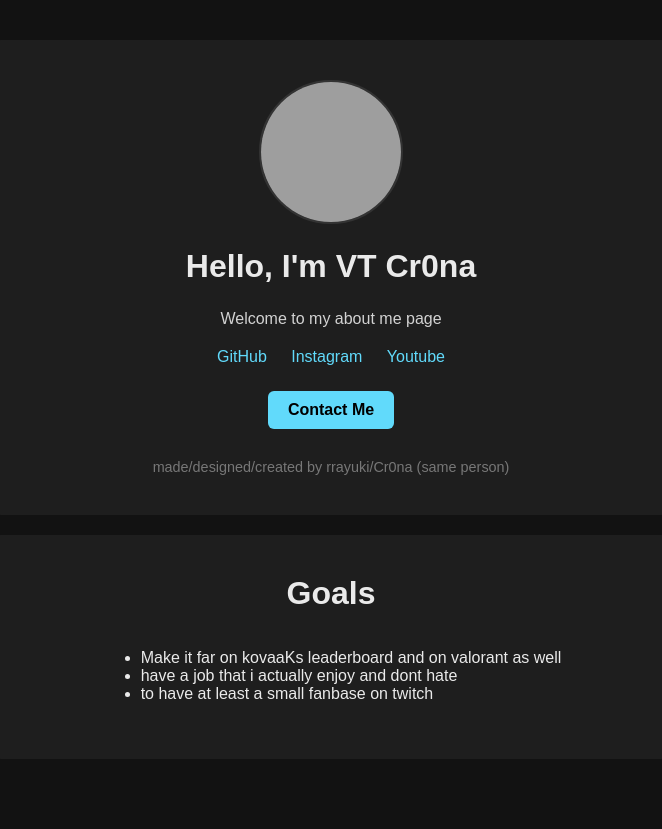
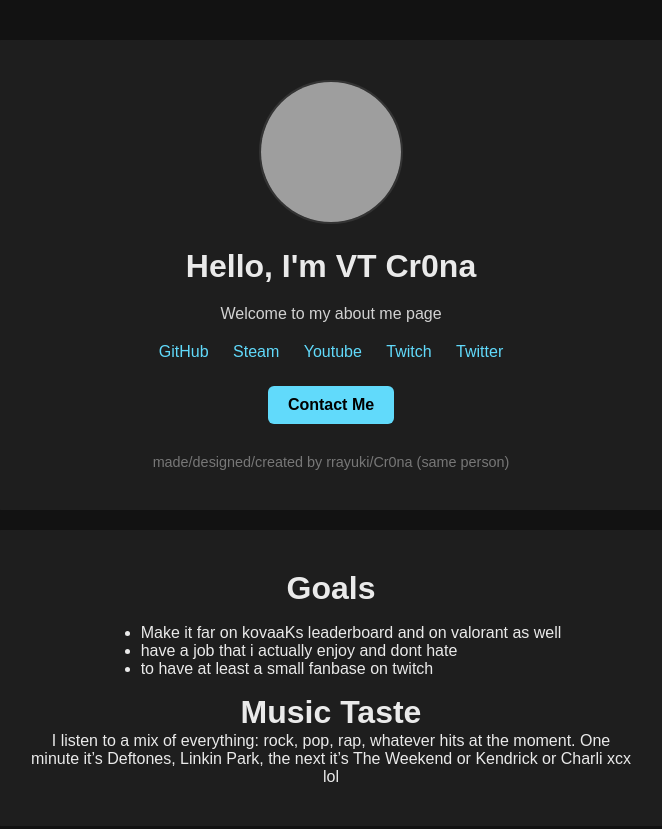
Before and after one commit to ayukixx/aboutme.rrayuki, a plain HTML site: page index.html in a window 1280 px wide. Shown: the whole page, without its empty margins (309-971 px from the left). Drawn offline with Linux system fonts and the light colour scheme; grey boxes are pictures that could not be loaded.

Commit message:
Update index.html with new content and links
Added a new section for 'Music Taste' and updated social links.

```diff
--- a/index.html
+++ b/index.html
@@ -32,6 +32,7 @@
         }
         h1 {
             margin-top: 0;
+            margin-bottom: 1px;
             font-weight: 600;
         }
         p {
@@ -85,8 +86,10 @@
 
         <div class="social">
             <a href="https://github.com/ayukixx" target="_blank">GitHub</a>
-            <a href="https://instagram.com/aggelosnt" target="_blank">Instagram</a>
+            <a href="https://steamcommunity.com/id/rrayuki/" target="_blank">Steam</a>
             <a href="https://www.youtube.com/@rrayuki" target="_blank">Youtube</a>
+            <a href="https://www.twitch.tv/rrayuki" target="_blank">Twitch</a>
+            <a href="https://twitter.com/rrayukii" target="_blank">Twitter</a>
         </div>
 
 
@@ -98,9 +101,6 @@
     </div>
     <div class="container">
 
-
-
-
         <h1>Goals</h1>
         <ul>
             <li>Make it far on kovaaKs leaderboard and on valorant as well</li>
@@ -108,6 +108,8 @@
             <li>to have at least a small fanbase on twitch </li>
         </ul>
 
+        <h1>Music Taste</h1>
+        I listen to a mix of everything: rock, pop, rap, whatever hits at the moment. One minute it’s Deftones, Linkin Park, the next it’s The Weekend or Kendrick or Charli xcx lol
 
 
         </div>
```
